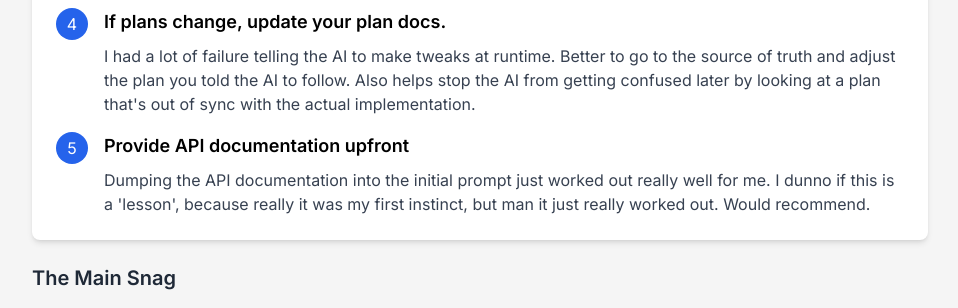
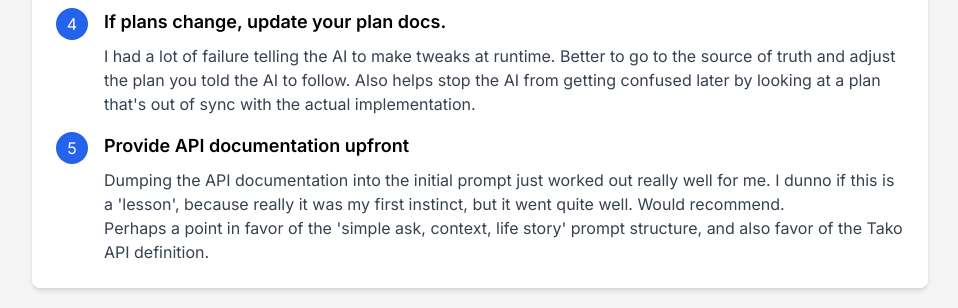
Before and after one commit to matthewabbott/tako-gallery, a Next.js app: page /making-of in a window 1280 px wide. Shown: the part 3004-3312 px from the top of the page, without its empty margins (160-1118 px from the left). Built offline with nearby package versions, Linux system fonts and the light colour scheme.

Commit message:
Tweak making-of page.

```diff
--- a/app/making-of/page.tsx
+++ b/app/making-of/page.tsx
@@ -285,7 +285,10 @@ Could you help me add a readme and an about page to this webapp?`}
                                     <h4 className="font-semibold text-lg mb-2">Provide API documentation upfront</h4>
                                     <p className="text-gray-700">
                                         Dumping the API documentation into the initial prompt just worked out really well for me.
-                                        I dunno if this is a 'lesson', because really it was my first instinct, but man it just really worked out. Would recommend.
+                                        I dunno if this is a 'lesson', because really it was my first instinct, but it went quite well. Would recommend.
+                                    </p>
+                                    <p className="text-gray-700">
+                                        Perhaps a point in favor of the 'simple ask, context, life story' prompt structure, and also favor of the Tako API definition.
                                     </p>
                                 </div>
                             </li>
```
